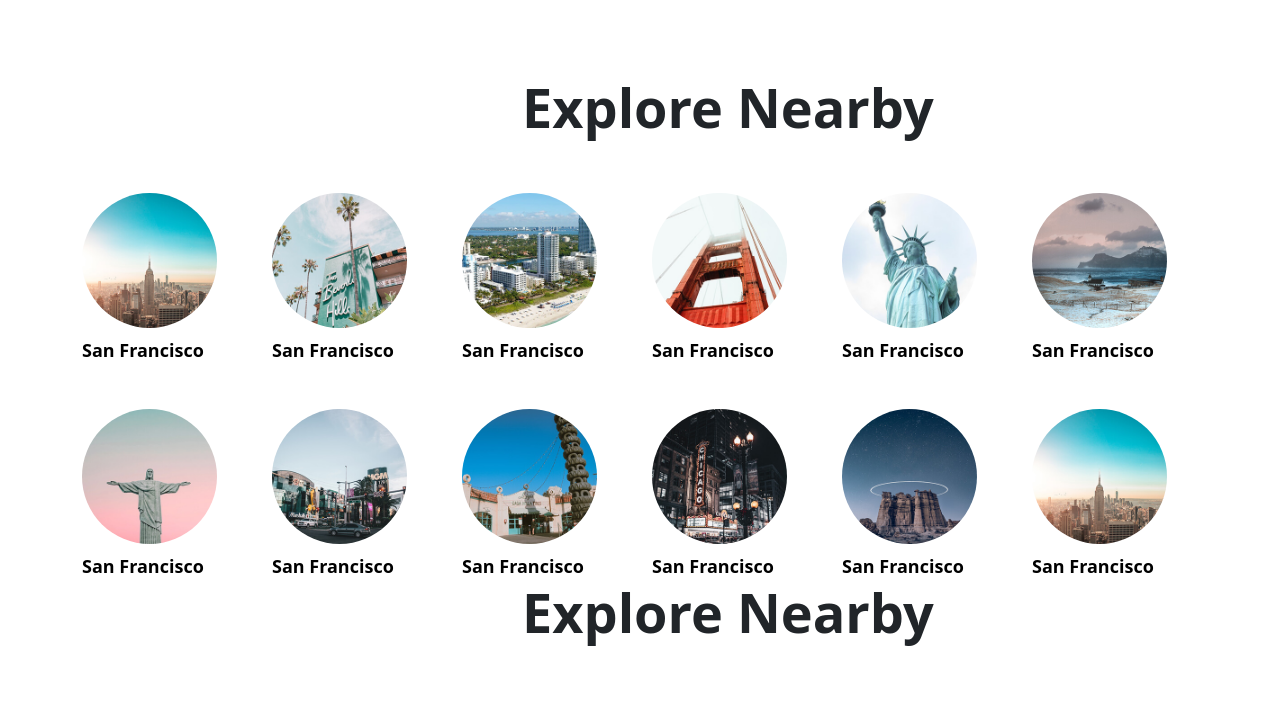
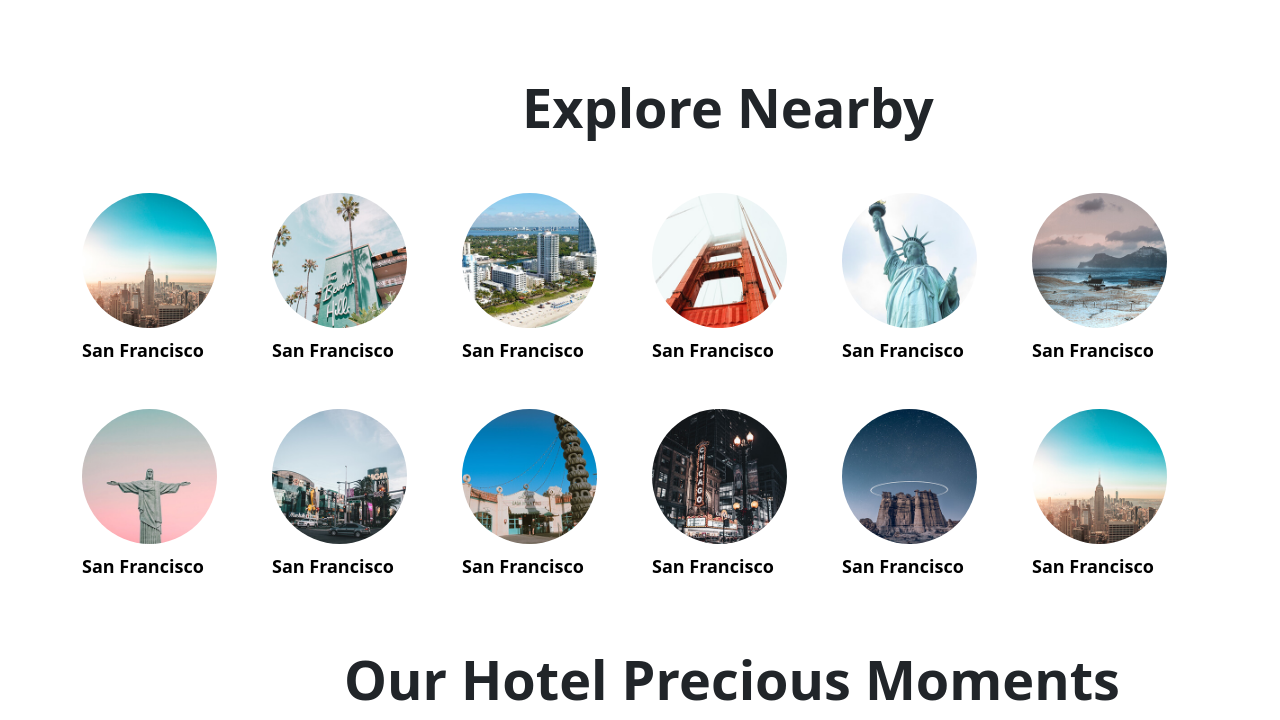
Before and after one commit to Linamohamed89/travel, a plain HTML site: page index.html in a window 1280 px wide. Shown: the part 1263-1983 px from the top of the page. Before the commit the page ends 1916 px from the top, so only its background shows below. Drawn offline with nearby package versions, Linux system fonts and the light colour scheme.

Commit message:
add new title

```diff
--- a/css/style.css
+++ b/css/style.css
@@ -228,3 +228,9 @@ font-size: 18px;
 font-weight: bold;
 color: black;
 }
+.hotel{
+  font-size: 54px;
+font-weight: bolder;
+margin-top: 67px;
+padding-left: 262px;
+}
--- a/index.html
+++ b/index.html
@@ -186,7 +186,7 @@
     </section>
 
     <div class="container">
-      <h1 class="land">Explore Nearby</h1>
+      <h1 class="hotel">Our Hotel Precious Moments</h1>
 </div>
 
   </body>
```
